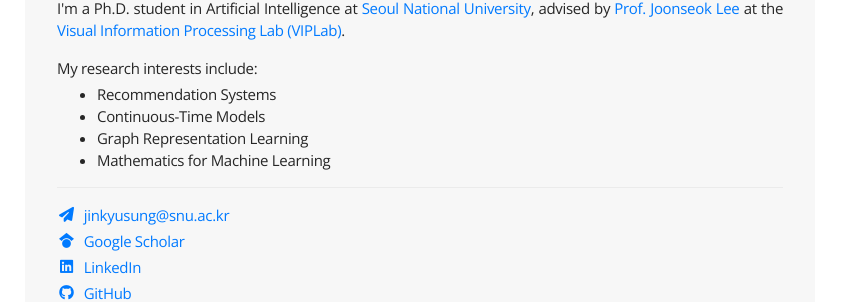
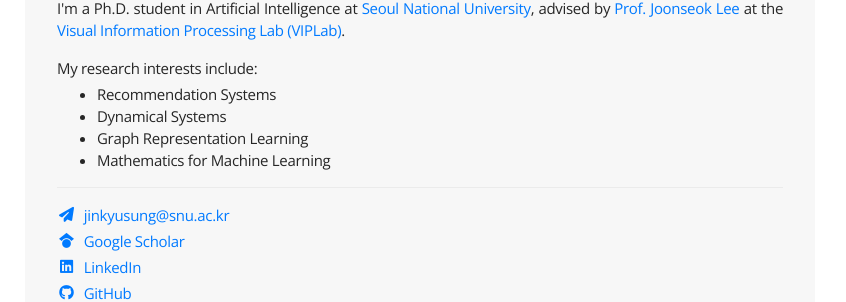
Before and after one commit to jinkyusung/jinkyusung.github.io, a Jekyll site: the page built from index.html, in a window 1280 px wide and 900 px high. Shown: the part 268-570 px from the top of the window, without its empty margins (220-1066 px from the left). Built offline with Jekyll 4.4.1, drawn with Linux system fonts in a browser that asks for light colours.

Commit message:
Update intro interest to Dynamical Systems
Co-authored-by: jinkyusung <52425982+jinkyusung@users.noreply.github.com>

```diff
--- a/_data/profile.yml
+++ b/_data/profile.yml
@@ -16,7 +16,7 @@ short_bio: >-
   <p class="mb-1">My research interests include:</p>
   <ul class="mb-0">
     <li><strong>Recommendation Systems</strong></li>
-    <li><strong>Continuous-Time Models</strong></li>
+    <li><strong>Dynamical Systems</strong></li>
     <li><strong>Graph Representation Learning</strong></li>
     <li><strong>Mathematics for Machine Learning</strong></li>
   </ul>
```
